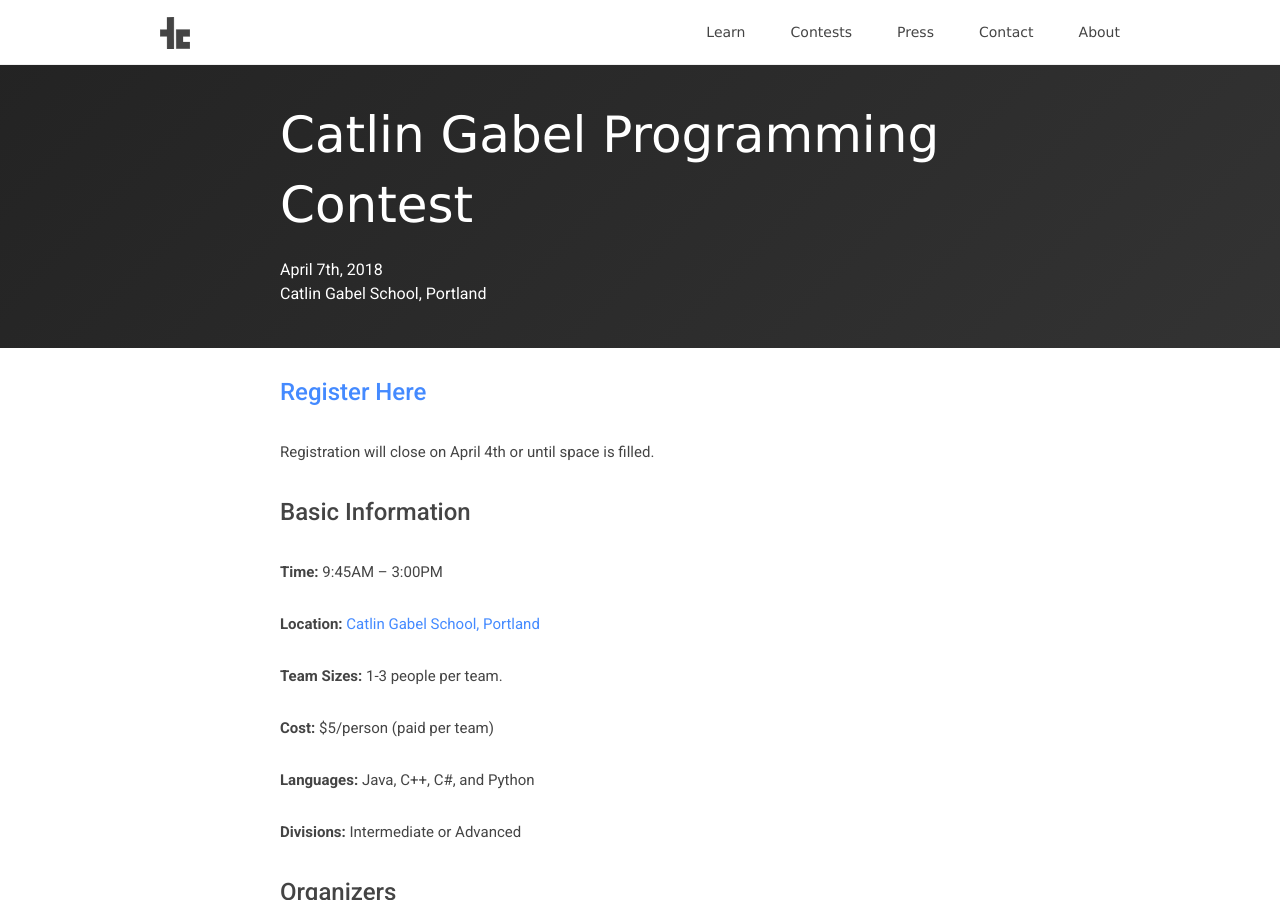
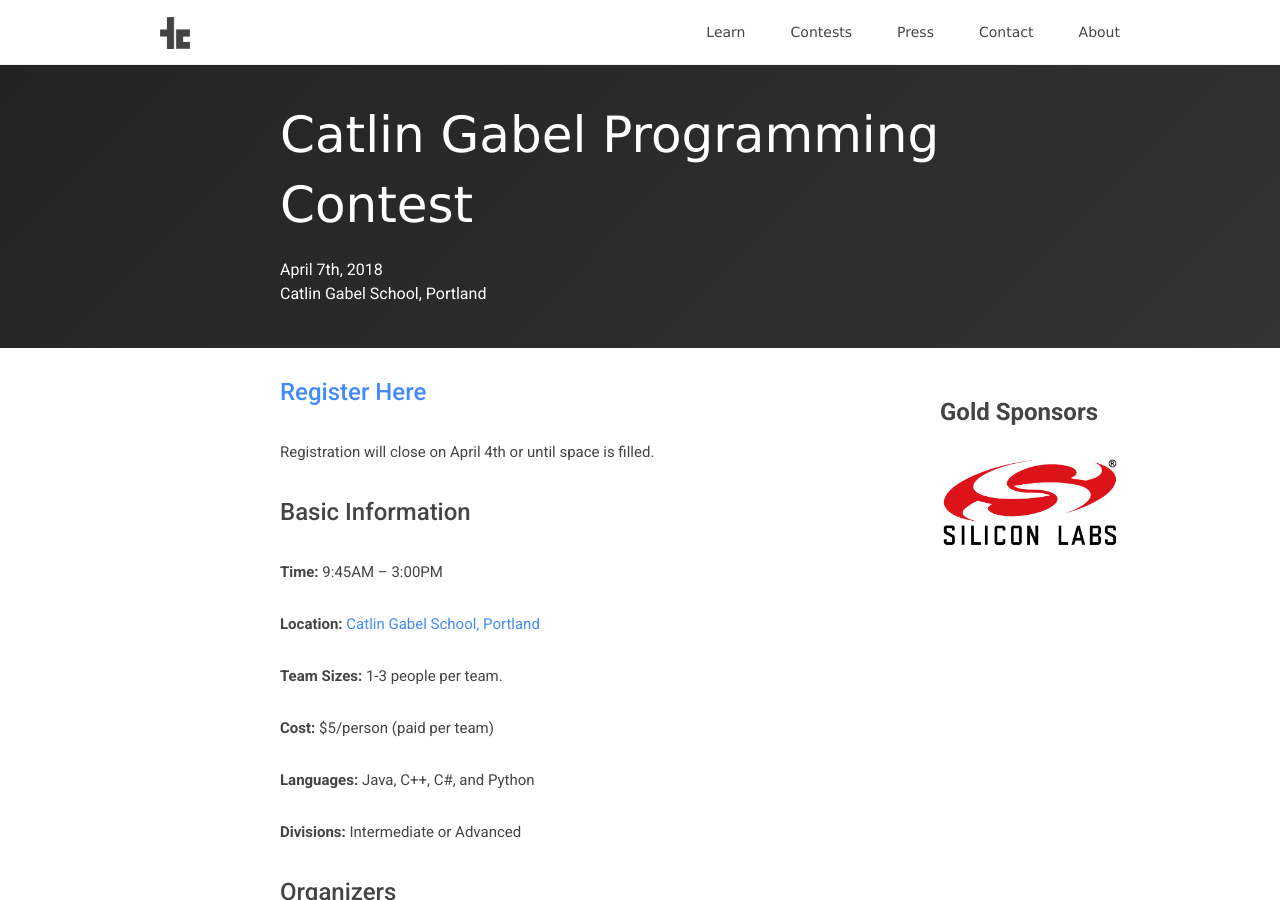
Before and after one commit to teamscode/teamscode.github.io, a Jekyll site: the page built from _posts/2018-1-24-spring-cgs-programming-contest.md, in a window 1280 px wide and 900 px high. Built offline with Jekyll 4.4.1, drawn with Linux system fonts in a browser that asks for light colours; nearby versions of some CDN libraries.

Commit message:
Added Silicon Labs as sponsor

```diff
--- a/_posts/2018-1-24-spring-cgs-programming-contest.md
+++ b/_posts/2018-1-24-spring-cgs-programming-contest.md
@@ -5,6 +5,11 @@ contest_title: Catlin Gabel Programming Contest
 contest_date: April 7th, 2018
 contest_location: Catlin Gabel School, Portland
 ---
+
+<div style="float: right; margin-right: -140px; margin-left: 10px; text-align: center;">
+  <h1 style="text-align: left;"><b>Gold Sponsors</b></h1>
+  <a href="https://www.silabs.com/"><img src="/assets/images/sponsor_siliconlabs.png" alt="Silicon Labs" style="width: 180px; margin-right: 20px;"></a> <br>
+</div>
 
 # [Register Here](https://teamscode.typeform.com/to/OOdCyk)
 Registration will close on April 4th or until space is filled.
--- a/index.html
+++ b/index.html
@@ -158,7 +158,8 @@ layout: default
 <div style="text-align: center; margin-top: 60px; margin-bottom: 30px;">
   <h1><b>Gold Sponsors</b></h1>
   <a href="https://jetbrains.com"><img src="/assets/images/sponsor_jetbrains.png" alt="JetBrains" style="width: 150px; margin-right: 20px;"></a>
-  <a style="margin-right: 20px;" href="https://pagliacci.com"><img src="/assets/images/sponsor_pagliacci.jpg" alt="Pagliacci" style="width:100px;"></a>
+  <a style="margin-right: 30px;" href="https://pagliacci.com"><img src="/assets/images/sponsor_pagliacci.jpg" alt="Pagliacci" style="width:100px;"></a>
+  <a href="https://www.silabs.com/"><img src="/assets/images/sponsor_siliconlabs.png" alt="Silicon Labs" style="width: 150px; margin-right: 20px;"></a>
 </div>
 <br>
 <div style="text-align: center; margin-bottom: 60px;">
```
Also changed, not shown: assets/images/sponsor_siliconlabs.png (added).
